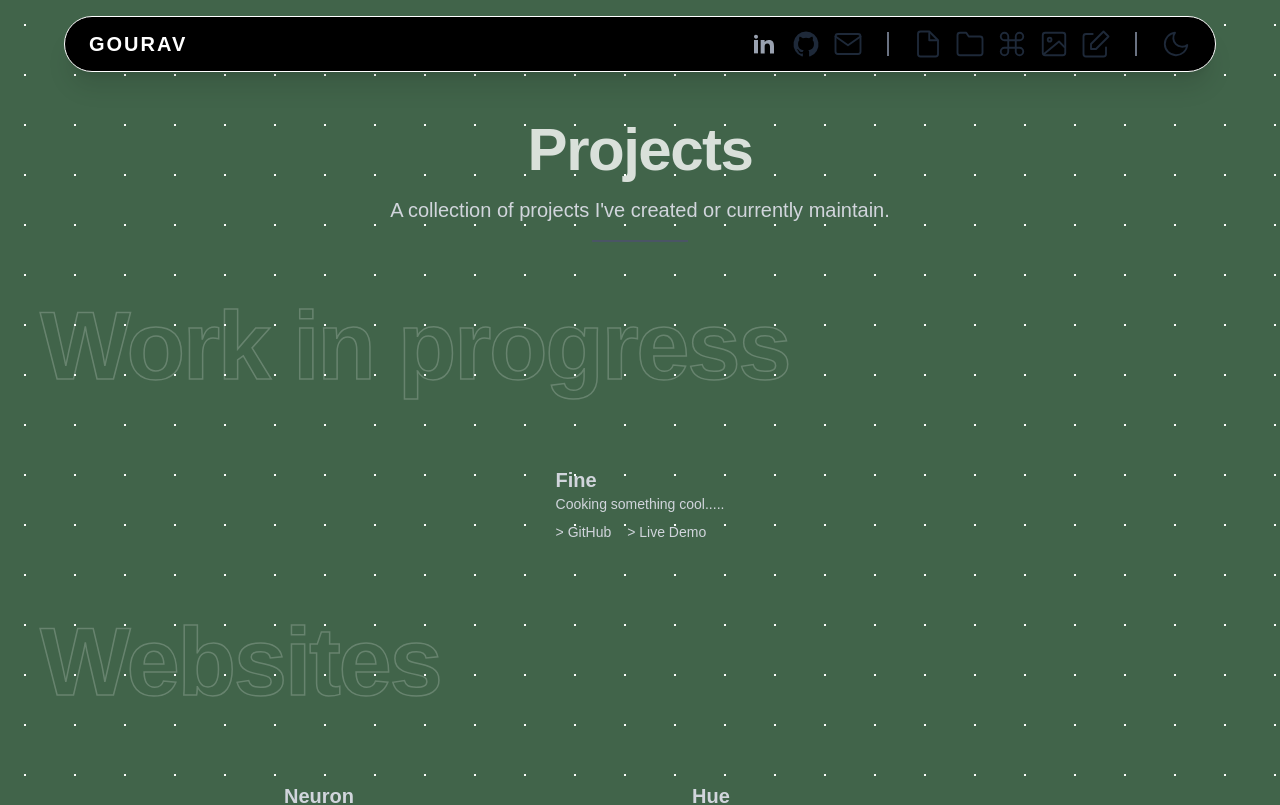
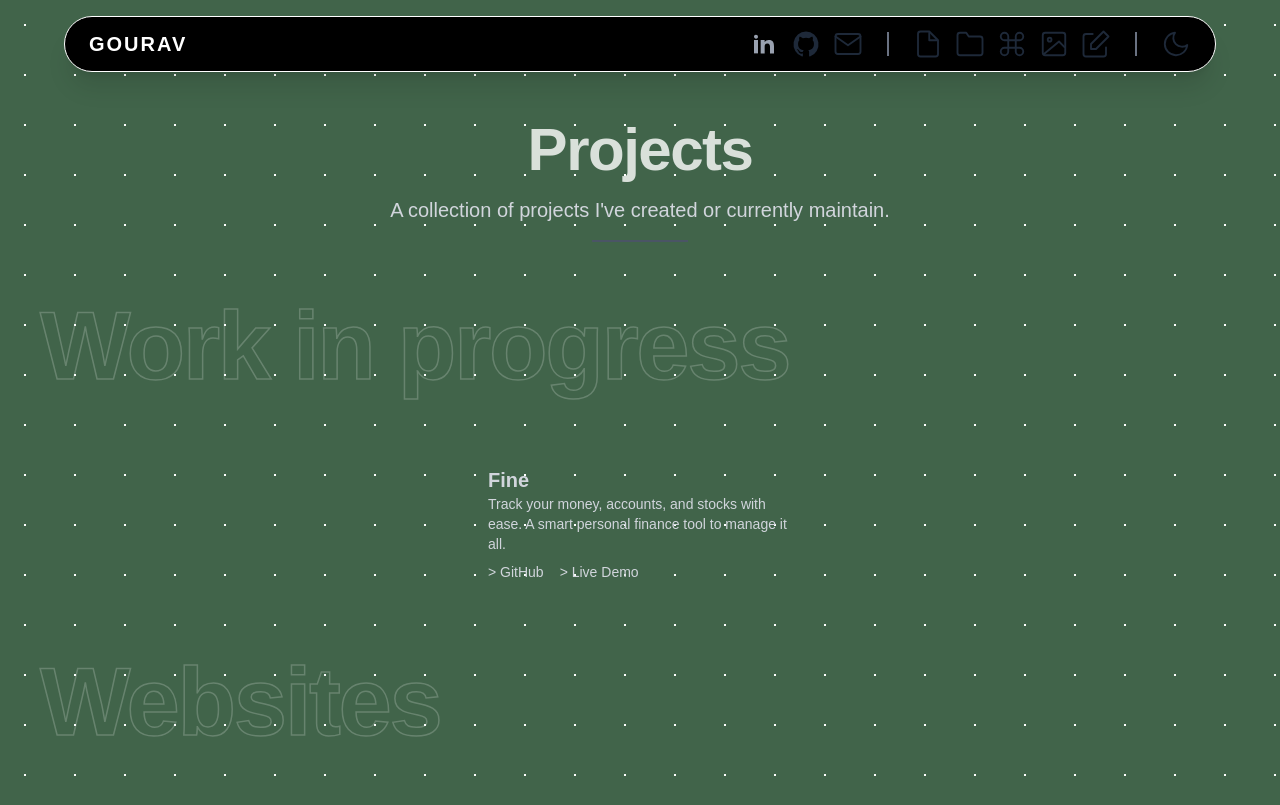
Before and after one commit to venomusblood568/venomusblood568.github.io, a Next.js app: page /project in a window 1280 px wide. Shown: the top 805 px of the page. Built offline with nearby package versions, Linux system fonts and the light colour scheme.

Commit message:
fine update

```diff
--- a/app/project/page.tsx
+++ b/app/project/page.tsx
@@ -22,7 +22,10 @@ export default function Project() {
         <div className="max-w-sm p-6 m-2 px-10 rounded-2xl flex items-center gap-2 text-gray-300 hover:cursor-pointer hover:opacity-50 hover:bg-gray-600 hover:text-white transition duration-200">
           <div>
             <h2 className="text-xl font-semibold">Fine</h2>
-            <p className="text-sm">Cooking something cool.....</p>
+            <p className="text-sm">
+              Track your money, accounts, and stocks with ease. A smart personal
+              finance tool to manage it all.
+            </p>
             <div className="mt-2 flex gap-4 text-sm">
               <a
                 href="sss"
@@ -33,7 +36,7 @@ export default function Project() {
                 &gt; GitHub
               </a>
               <a
-                href="sss"
+                href="https://fine-duck.vercel.app/"
                 className="hover:underline hover:scale-105"
                 target="_blank"
                 rel="noopener noreferrer"
```
